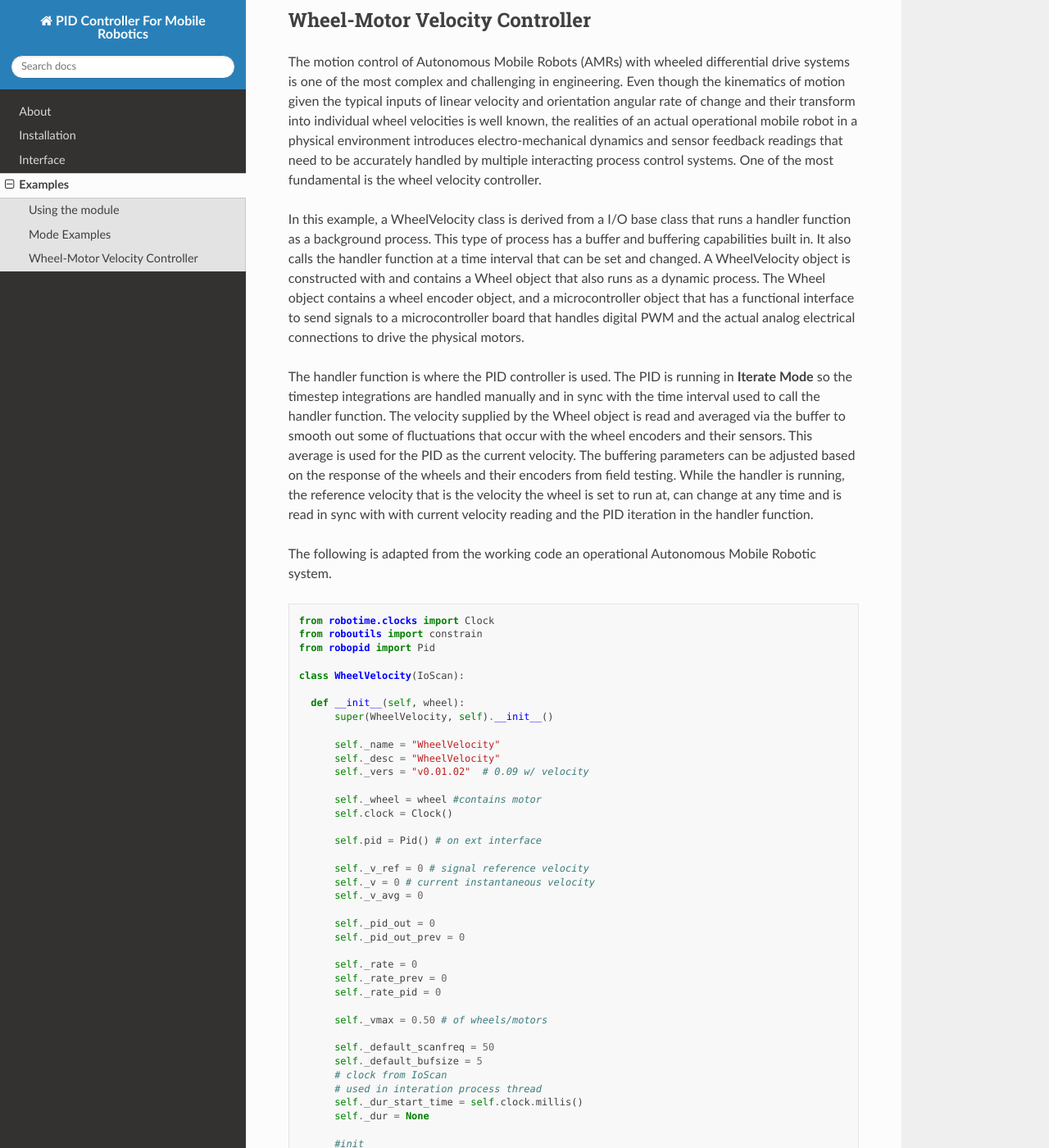
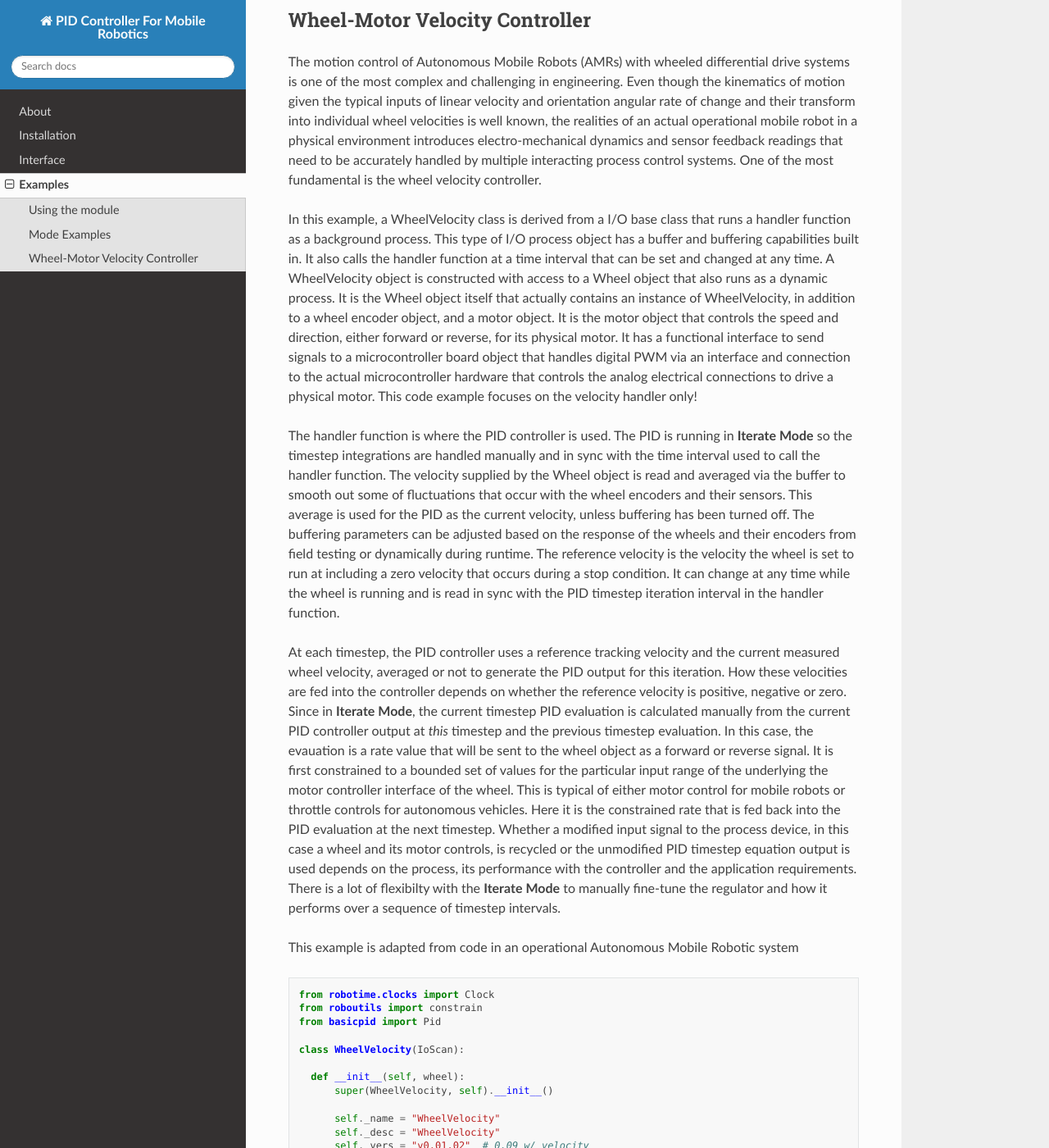
Before and after one commit to mkner/robo-pid, a Sphinx documentation site: the page built from docs/examples.rst, in a window 1280 px wide and 1400 px high, scrolled down 5671 px. Shown: the whole window at 82% size. Built offline with Sphinx 7.4.7 and the Read the Docs theme 2.0.0, drawn with Linux system fonts in a browser that asks for light colours; some of the changed text lies outside the part shown.

Commit message:
Update examples.rst

```diff
--- a/docs/examples.rst
+++ b/docs/examples.rst
@@ -328,13 +328,16 @@ accurately handled by multiple interacting process control systems.
 One of the most fundamental is the wheel velocity controller.
 
 In this example, a WheelVelocity class is derived from a I/O base class that runs a handler
-function as a background process. This type of process has a buffer and buffering
+function as a background process. This type of I/O process object has a buffer and buffering
 capabilities built in. It also calls the handler function at a time interval that
-can be set and changed. A WheelVelocity object is constructed with and contains
-a Wheel object that also runs as a dynamic process. The Wheel object contains
-a wheel encoder object, and a microcontroller object that has a functional interface
-to send signals to a microcontroller board that handles digital PWM and the
-actual analog electrical connections to drive the physical motors.
+can be set and changed at any time. A WheelVelocity object is constructed with access to
+a Wheel object that also runs as a dynamic process. It is the Wheel object itself that actually
+contains an instance of WheelVelocity, in addition to a wheel encoder object, and a motor object.
+It is the motor object that controls the speed and direction, either forward or reverse, for its physical
+motor. It has a functional interface to send signals to a microcontroller board
+object that handles digital PWM via an interface and connection to the actual microcontroller
+hardware that controls the analog electrical connections to drive a physical motor.
+This code example focuses on the velocity handler only!
 
 The handler function is where the PID controller is used.
 The PID is running in **Iterate Mode** so the timestep integrations
@@ -342,24 +345,38 @@ are handled manually and in sync with the time interval used to call
 the handler function. The velocity supplied by the Wheel object
 is read and averaged via the buffer to smooth out some of fluctuations
 that occur with the wheel encoders and their sensors. This average is used
-for the PID as the current velocity. The buffering parameters can be
-adjusted based on the response of the wheels and their encoders from field
-testing. While the handler is running, the reference velocity that is
-the velocity the wheel is set to run at, can change at any time and is
-read in sync with with current velocity reading and the PID iteration in the
-handler function.
+for the PID as the current velocity, unless buffering has been turned off.
+The buffering parameters can be adjusted based on the response of the wheels
+and their encoders from field testing or dynamically during runtime. The reference
+velocity is the velocity the wheel is set to run at including a zero velocity
+that occurs during a stop condition. It can change at any time while the wheel is running
+and is read in sync with the PID timestep iteration interval in the handler function.
 
 
-The following is adapted from the working code an operational
-Autonomous Mobile Robotic system.
+
+At each timestep, the PID controller uses a reference tracking velocity and the current
+measured wheel velocity, averaged or not to generate the PID output for this iteration.
+How these velocities are fed into the controller depends on whether the reference velocity
+is positive, negative or zero. Since in **Iterate Mode**, the current timestep PID evaluation
+is calculated manually from the current PID controller output at *this* timestep and the previous
+timestep evaluation. In this case, the evauation is a rate value that will be sent to the wheel object
+as a forward or reverse signal. It is first constrained to a bounded set of values for the particular
+input range of the underlying the motor controller interface of the wheel. This is typical of either motor
+control for mobile robots or throttle controls for autonomous vehicles. Here it is the constrained
+rate that is fed back into the PID evaluation at the next timestep. Whether a modified input signal
+to the process device, in this case a wheel and its motor controls, is recycled or the unmodified
+PID timestep equation output is used depends on the process, its performance with the controller and
+the application requirements. There is a lot of flexibilty with the **Iterate Mode** to manually
+fine-tune the regulator and how it performs over a sequence of timestep intervals.
 
 
+This example is adapted from code in an operational Autonomous Mobile Robotic system
 
 .. code-block:: python
 
   from robotime.clocks import Clock
   from roboutils import constrain
-  from robopid import Pid
+  from basicpid import Pid
 
   class WheelVelocity(IoScan):
 
@@ -371,14 +388,15 @@ Autonomous Mobile Robotic system.
         self._vers = "v0.01.02"  # 0.09 w/ velocity
 
         self._wheel = wheel #contains motor
-        self.clock = Clock()
+        #self.clock = Clock() #use the one from IoScan
 
-        self.pid = Pid() # on ext interface
+        self.pid = Pid() # wheel can access PID directly from ext interface
 
         self._v_ref = 0 # signal reference velocity
         self._v = 0 # current instantaneous velocity
         self._v_avg = 0
 
+        # init for PID in Iterate mode
         self._pid_out = 0
         self._pid_out_prev = 0
 
@@ -386,14 +404,14 @@ Autonomous Mobile Robotic system.
         self._rate_prev = 0
         self._rate_pid = 0
 
-        self._vmax = 0.50 # of wheels/motors
+        self._vmax = 0.50 # of wheels/motors usually m/s
 
-        self._default_scanfreq = 50
+        self._default_scanfreq = 50 # Hz
         self._default_bufsize = 5
         # clock from IoScan
         # used in interation process thread
         self._dur_start_time = self.clock.millis()
-        self._dur = None
+        self._dur = None # can be set
 
         #init
         #self.deActivate()
@@ -468,8 +486,9 @@ Autonomous Mobile Robotic system.
             if self._rate >0:
              self._wheel.reverse(self._rate)
 
-        self._rate_prev = self._rate
+        self._rate_prev = self._rate # update for next iteration
 
+        # either there is a current stop time or just continuous motion
         if self._dur != None:
           if (self.clock.millis() - self._dur_start_time) > self._dur:
               self._wheel.stop()
@@ -477,7 +496,5 @@ Autonomous Mobile Robotic system.
         return
 
 
-
-
-
-###################################
+##################################
+==================================
```
